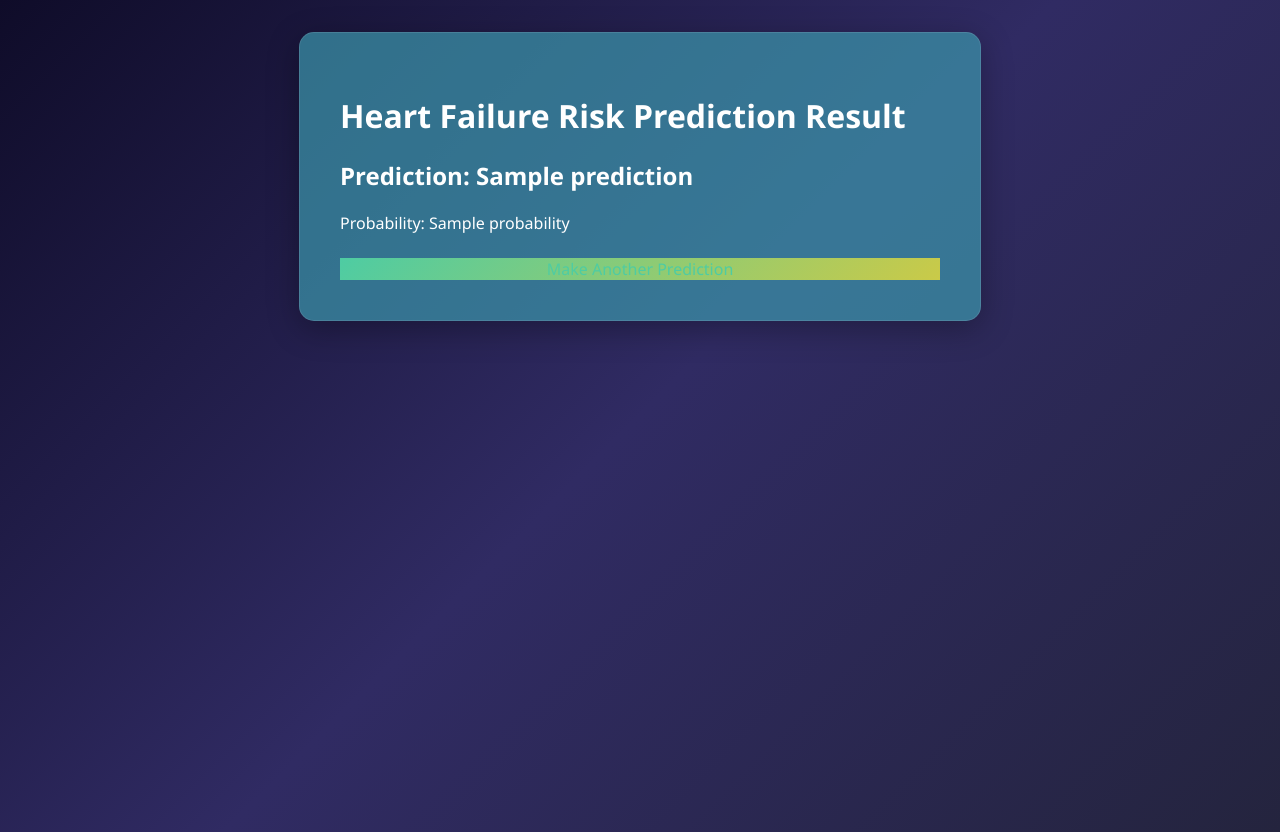
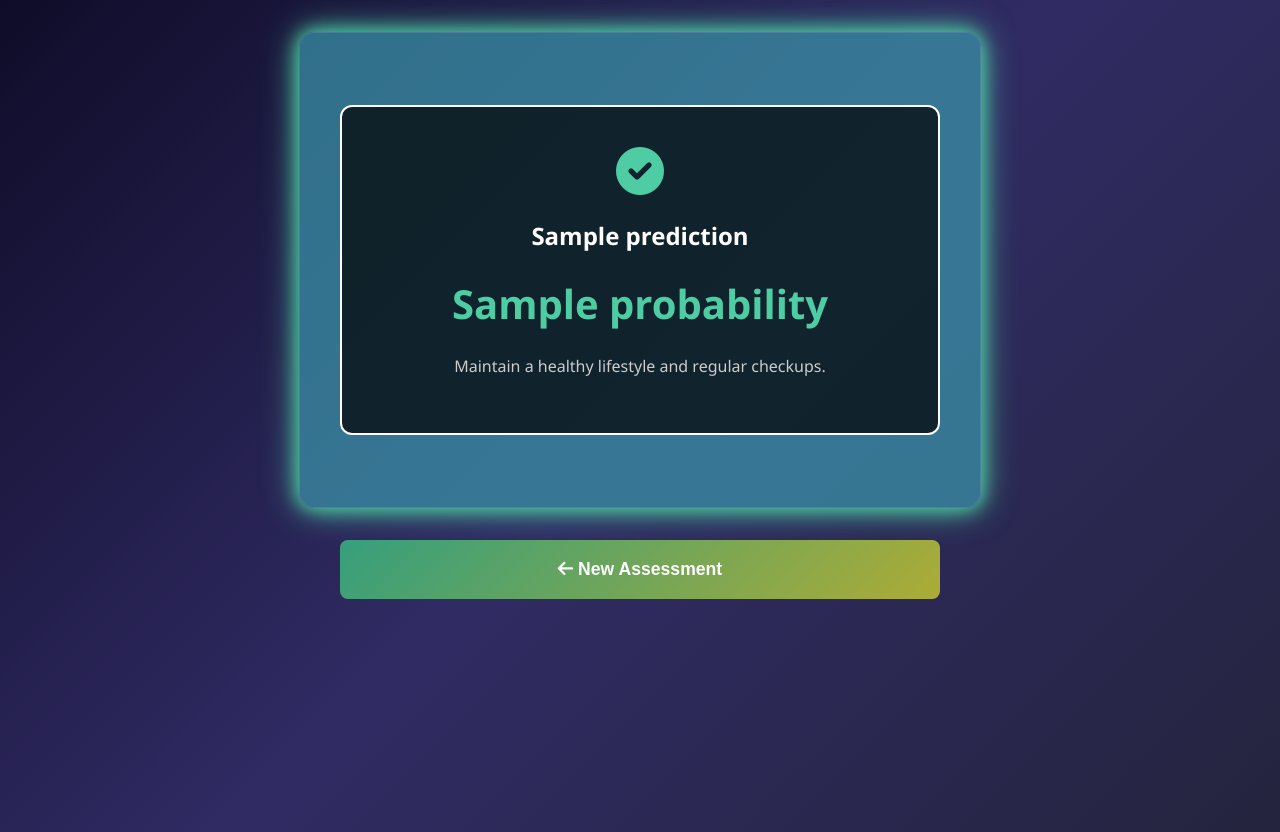
Before and after one commit to SIYAM1809/Heart-Failure-Prediction-using-Machine-Learning, a Flask app: template templates/result.html in a window 1280 px wide. Run offline with Flask 3, Linux system fonts and the light colour scheme; the template is opened without the code that fills it: most values are stand-ins (such as "Sample title", 1, 10 or a date in 2020); parts of the project's set-up code (start-up, migrations or seed data) failed here and were passed over.

Commit message:
Update result.html
Made the result prediction page eye catching

```diff
--- a/templates/result.html
+++ b/templates/result.html
@@ -1,17 +1,49 @@
+<!-- result.html -->
 <!DOCTYPE html>
-<html>
+<html lang="en">
 <head>
-    <title>Prediction Result</title>
-    <link rel="stylesheet" href="{{ url_for('static', filename='style.css') }}">
+  <meta charset="UTF-8">
+  <meta name="viewport" content="width=device-width, initial-scale=1.0">
+  <title>Prediction Result</title>
+  <link rel="stylesheet" href="{{ url_for('static', filename='style.css') }}">
+  <link rel="stylesheet" href="https://cdnjs.cloudflare.com/ajax/libs/font-awesome/6.0.0/css/all.min.css">
 </head>
 <body>
-    <div class="container">
-        <h1>Heart Failure Risk Prediction Result</h1>
-        <div class="result-box">
-            <h2>Prediction: {{ result.prediction }}</h2>
-            <p>Probability: {{ result.probability }}</p>
+  {# Use the container with risk-specific classes based on the prediction #}
+  {% if result.prediction == 'High Risk' %}
+    <div class="container container-risk-high">
+  {% else %}
+    <div class="container container-risk-low">
+  {% endif %}
+      <div class="result-card">
+        <div class="risk-icon">
+          {% if result.prediction == 'High Risk' %}
+            <i class="fas fa-exclamation-triangle fa-3x" style="color: #ff4d4d;"></i>
+          {% else %}
+            <i class="fas fa-check-circle fa-3x" style="color: #4ecca3;"></i>
+          {% endif %}
         </div>
-        <a href="{{ url_for('home') }}" class="back-button">Make Another Prediction</a>
+        <h2>{{ result.prediction }}</h2>
+        <div class="probability">
+          {{ result.probability }}
+        </div>
+        <p style="color: #cccccc; margin-top: 1rem;">
+          {% if result.prediction == 'High Risk' %}
+            Please consult a healthcare professional for further evaluation.
+          {% else %}
+            Maintain a healthy lifestyle and regular checkups.
+          {% endif %}
+        </p>
+      </div>
     </div>
+
+  <!-- Separate button section -->
+  <div class="button-container">
+    <a href="{{ url_for('home') }}">
+      <button>
+        <i class="fas fa-arrow-left"></i> New Assessment
+      </button>
+    </a>
+  </div>
 </body>
 </html>
```
